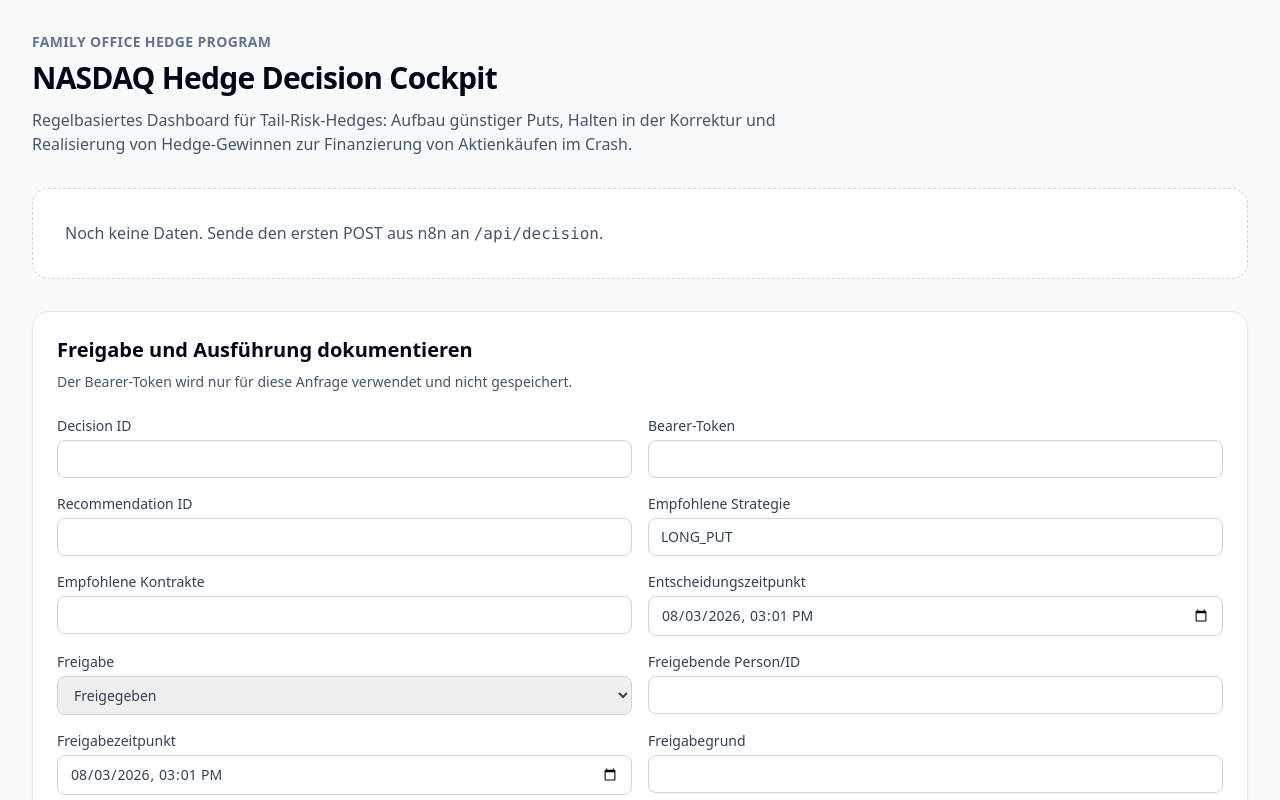
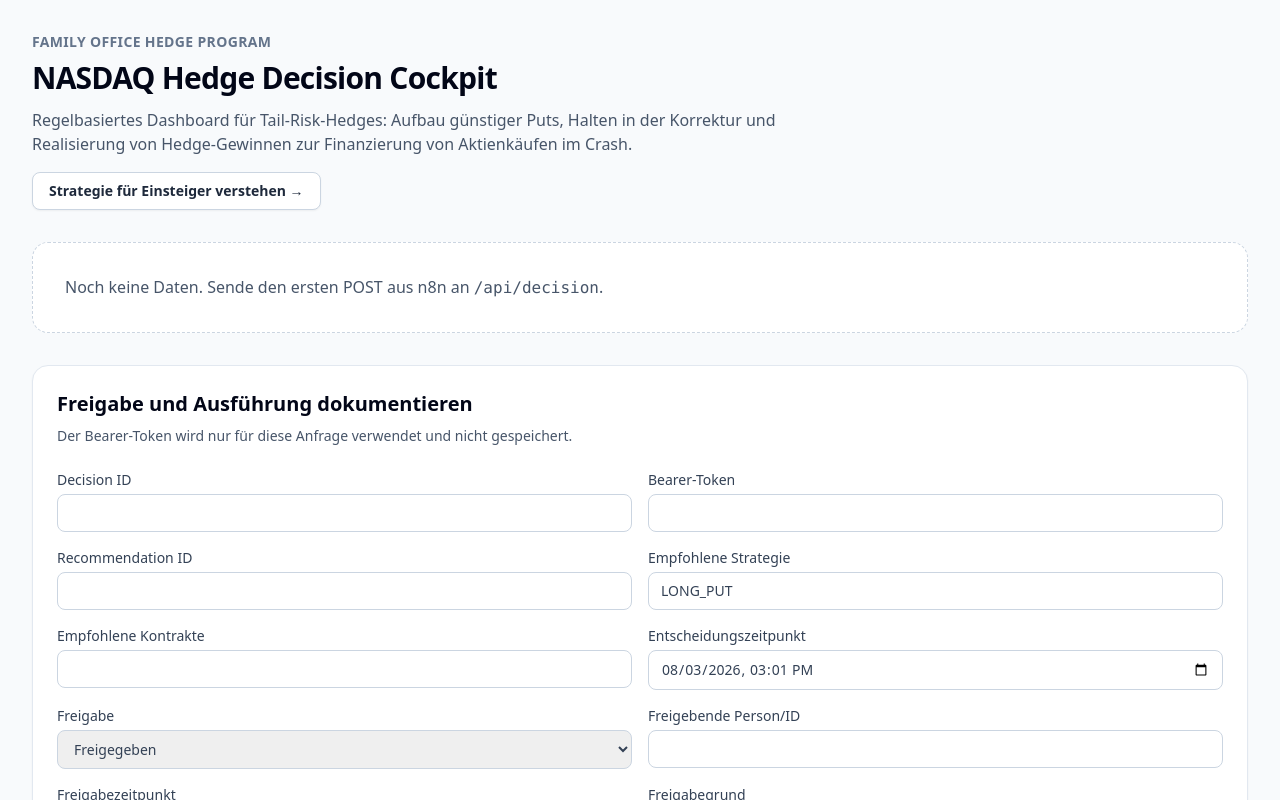
Before and after one commit to GithubLarsKomo/hedge-decision-cockpit, a Next.js app: page / in a window 1280 px wide. Shown: the top 800 px of the page. Built offline with nearby package versions, Linux system fonts and the light colour scheme; no server answers; the database is empty.

Commit message:
Link beginner strategy guide from dashboard

```diff
--- a/components/Dashboard.tsx
+++ b/components/Dashboard.tsx
@@ -1,5 +1,6 @@
 'use client';
 
+import Link from 'next/link';
 import DecisionCard from './DecisionCard';
 import ExecutionAuditEvidenceVerifier from './ExecutionAuditEvidenceVerifier';
 import ExecutionAuditForm from './ExecutionAuditForm';
@@ -30,9 +31,11 @@
   ndxDrawdownPct: number;
   vixNow: number;
   vixPercentile: number;
+  hedgeCoveragePercent: number | null;
   action: string;
   severity: string;
   recommendation: string;
+  triggeredRules: string[];
   hedgeMarketValueEur: number | null;
   hedgeUnrealizedGainEur: number | null;
   notes: string | null;
@@ -51,6 +54,9 @@
         <p className="mt-3 max-w-3xl text-slate-600">
           Regelbasiertes Dashboard für Tail-Risk-Hedges: Aufbau günstiger Puts, Halten in der Korrektur und Realisierung von Hedge-Gewinnen zur Finanzierung von Aktienkäufen im Crash.
         </p>
+        <Link href="/strategy" className="mt-4 inline-flex rounded-lg border border-slate-300 bg-white px-4 py-2 text-sm font-semibold text-slate-800 shadow-sm hover:bg-slate-50">
+          Strategie für Einsteiger verstehen →
+        </Link>
       </header>
 
       {latest ? <DecisionCard decision={latest} /> : (
```
